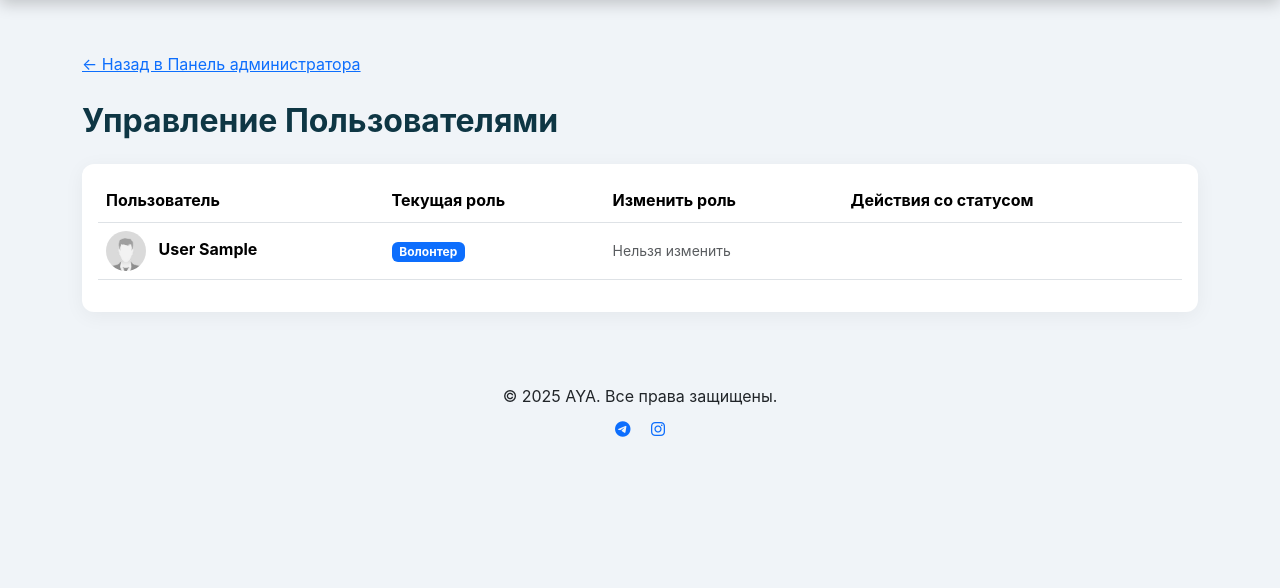
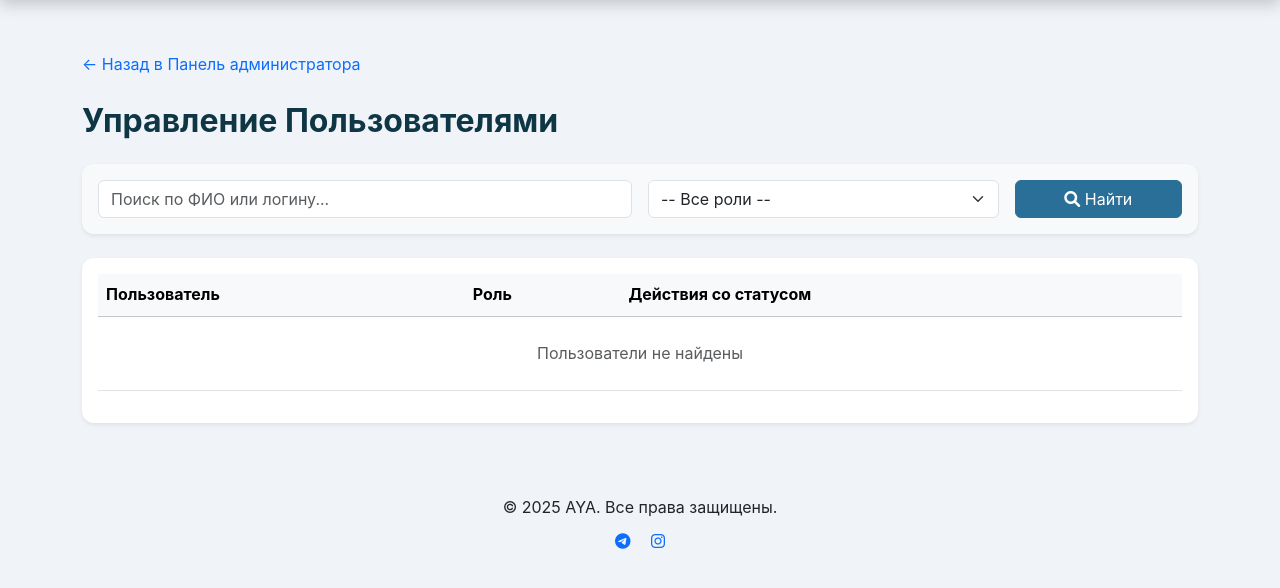
Before and after one commit to fayzkosimov06-cyber/aya-platform, a Django app: page /administration/users/ in a window 1280 px wide. Shown: the part 66-654 px from the top of the page. Run offline with Django 5.2, Linux system fonts and the light colour scheme; the visitor is signed in with stand-in values (Sample User, id 1); data comes from the database, SQL or seed files in the repository; some libraries are stand-ins or nearby versions.

Commit message:
Final design update: Home, Events, Admin page

```diff
--- a/templates/base.html
+++ b/templates/base.html
@@ -17,6 +17,14 @@
         .glowing-border-container.leader-active { animation: spin 6s linear infinite; }
     </style>
     {% block extra_css %}{% endblock %}
+
+    <link href="https://cdn.jsdelivr.net/npm/select2@4.1.0-rc.0/dist/css/select2.min.css" rel="stylesheet" />
+    <style>
+        .select2-container .select2-selection--single { height: 38px; border: 1px solid #ced4da; display: flex; align-items: center; }
+        .select2-container--default .select2-selection--single .select2-selection__arrow { height: 36px; }
+        /* Стиль для мульти-выбора */
+        .select2-container .select2-selection--multiple { min-height: 38px; border: 1px solid #ced4da; }
+    </style>
 </head>
 <body>
     <nav class="navbar navbar-expand-lg navbar-dark bg-primary fixed-top">
@@ -120,6 +128,19 @@
     </footer>
 
     <script src="https://cdn.jsdelivr.net/npm/bootstrap@5.3.3/dist/js/bootstrap.bundle.min.js" integrity="sha384-YvpcrYf0tY3lHB60NNkmXc5s9fDVZLESaAA55NDzOxhy9GkcIdslK1eN7N6jIeHz" crossorigin="anonymous"></script>
+    <script src="https://code.jquery.com/jquery-3.7.1.min.js"></script>
+    <script src="https://cdn.jsdelivr.net/npm/select2@4.1.0-rc.0/dist/js/select2.min.js"></script>
+
+    <script>
+        // Автоматическая активация Select2 для всех селектов с классом 'use-select2'
+        $(document).ready(function() {
+            $('.use-select2').select2({
+                width: '100%',
+                placeholder: "Выберите из списка...",
+                allowClear: true
+            });
+        });
+    </script>
     {% block extra_js %}{% endblock %}
 </body>
 </html>
--- a/templates/users/user_management.html
+++ b/templates/users/user_management.html
@@ -5,18 +5,38 @@
 
 {% block content %}
 <div class="container my-5">
-    <a href="{% url 'admin_dashboard' %}">&larr; Назад в Панель администратора</a>
+    <a href="{% url 'admin_dashboard' %}" class="text-decoration-none">&larr; Назад в Панель администратора</a>
     <h2 class="my-4">Управление Пользователями</h2>
 
-    <div class="card">
+    <div class="card shadow-sm mb-4 bg-light">
+        <div class="card-body">
+            <form method="get" class="row g-3">
+                <div class="col-md-6">
+                    <input type="text" name="search" class="form-control" placeholder="Поиск по ФИО или логину..." value="{{ search_query }}">
+                </div>
+                <div class="col-md-4">
+                    <select name="role_filter" class="form-select">
+                        <option value="">-- Все роли --</option>
+                        {% for code, name in role_choices %}
+                            <option value="{{ code }}" {% if role_filter == code %}selected{% endif %}>{{ name }}</option>
+                        {% endfor %}
+                    </select>
+                </div>
+                <div class="col-md-2">
+                    <button type="submit" class="btn btn-primary w-100"><i class="fas fa-search"></i> Найти</button>
+                </div>
+            </form>
+        </div>
+    </div>
+
+    <div class="card shadow-sm">
         <div class="card-body">
             <div class="table-responsive">
                 <table class="table table-hover align-middle">
-                    <thead>
+                    <thead class="table-light">
                         <tr>
                             <th>Пользователь</th>
-                            <th>Текущая роль</th>
-                            <th>Изменить роль</th>
+                            <th>Роль</th>
                             <th>Действия со статусом</th>
                         </tr>
                     </thead>
@@ -24,53 +44,58 @@
                         {% for user in users_list %}
                         <tr>
                             <td>
-                                {% if user.photo and user.photo.url %}
-                                    <img src="{{ user.photo.url }}" class="rounded-circle" width="40" height="40" alt="Фото" style="object-fit: cover;">
+                                <div class="d-flex align-items-center">
+                                    {% if user.photo %}
+                                        <img src="{{ user.photo.url }}" class="rounded-circle me-2" width="40" height="40" style="object-fit: cover;">
                                     {% else %}
-                                    {% if user.gender == 'F' %}
-                                        <img src="{% static 'img/female_avatar.png' %}" class="rounded-circle" width="40" height="40" alt="Аватар">
-                                    {% else %}
-                                        <img src="{% static 'img/male_avatar.png' %}" class="rounded-circle" width="40" height="40" alt="Аватар">
-                                    {% endif %}
+                                        <img src="{% static 'img/male_avatar.png' %}" class="rounded-circle me-2" width="40" height="40">
                                     {% endif %}
 
-                                <strong class="ms-2">{{ user.get_full_name|default:user.username }}</strong>
-                                {% if user.is_active_volunteer_title %}
-                                    <i class="fas fa-star text-warning" title="Активный волонтер"></i>
-                                {% endif %}
+                                    <div>
+                                        <a href="{% url 'public_profile' user.pk %}" class="fw-bold text-dark text-decoration-none">
+                                            {{ user.get_full_name }}
+                                        </a>
+                                        <div class="small text-muted">{{ user.username }}</div>
+                                    </div>
+                                </div>
                             </td>
-                            <td>
-                                <span class="badge bg-primary">{{ user.get_role_display_custom }}</span>
-                            </td>
+
                             <td>
                                 {% if not user.is_superuser %}
-                                <form action="{% url 'update_user_role' user.pk %}" method="post" class="d-flex">
+                                <form action="{% url 'update_user_role' user.pk %}" method="post" class="d-flex gap-2">
                                     {% csrf_token %}
-                                    <select name="role" class="form-select form-select-sm me-2">
-                                        {% for role_key, role_name in role_choices %}
-                                        <option value="{{ role_key }}" {% if user.role == role_key %}selected{% endif %}>
-                                            {{ role_name }}
+                                    <select name="role" class="form-select form-select-sm" style="max-width: 150px;">
+                                        {% for code, name in role_choices %}
+                                            <option value="{{ code }}" {% if user.role == code %}selected{% endif %}>
+                                                {{ name }}
                                             </option>
                                         {% endfor %}
                                     </select>
-                                    <button type="submit" class="btn btn-sm btn-outline-primary">Сохранить</button>
+                                    <button type="submit" class="btn btn-sm btn-outline-primary" title="Сохранить роль">
+                                        <i class="fas fa-save"></i>
+                                    </button>
                                 </form>
                                 {% else %}
-                                <span class="text-muted small">Нельзя изменить</span>
+                                    <span class="badge bg-danger">SuperAdmin</span>
                                 {% endif %}
                             </td>
+
                             <td>
                                 {% if not user.is_superuser %}
                                 <form action="{% url 'toggle_active_volunteer' user.pk %}" method="post">
                                     {% csrf_token %}
                                     {% if user.is_active_volunteer_title %}
-                                        <button type="submit" class="btn btn-sm btn-outline-warning">⭐ Снять статус</button>
+                                        <button type="submit" class="btn btn-sm btn-warning text-dark"><i class="fas fa-star"></i> Активный</button>
                                     {% else %}
-                                        <button type="submit" class="btn btn-sm btn-success">⭐ Сделать Активным</button>
+                                        <button type="submit" class="btn btn-sm btn-outline-secondary"><i class="far fa-star"></i> Обычный</button>
                                     {% endif %}
                                 </form>
                                 {% endif %}
                             </td>
+                        </tr>
+                        {% empty %}
+                        <tr>
+                            <td colspan="3" class="text-center text-muted py-4">Пользователи не найдены</td>
                         </tr>
                         {% endfor %}
                     </tbody>
--- a/users/views.py
+++ b/users/views.py
@@ -403,12 +403,37 @@
     context = {'total_users': User.objects.count()}
     return render(request, 'users/admin_dashboard.html', context)
 
+# --- 1. ОБНОВЛЕННАЯ ФУНКЦИЯ УПРАВЛЕНИЯ ПОЛЬЗОВАТЕЛЯМИ (С ПОИСКОМ) ---
 @login_required
 def user_management_view(request):
     if not is_admin_or_higher(request.user): return redirect('home')
-    users_list = User.objects.all().order_by('last_name')
+
+    # Базовый список (исключая супер-админа)
+    users_list = User.objects.exclude(is_superuser=True).order_by('last_name')
+
+    # --- ПОИСК ---
+    search_query = request.GET.get('search', '')
+    role_filter = request.GET.get('role_filter', '')
+
+    if search_query:
+        users_list = users_list.filter(
+            Q(first_name__icontains=search_query) |
+            Q(last_name__icontains=search_query) |
+            Q(patronymic__icontains=search_query) |
+            Q(username__icontains=search_query)
+        )
+
+    if role_filter:
+        users_list = users_list.filter(role=role_filter)
+
     role_choices = User.ROLE_CHOICES
-    context = {'users_list': users_list, 'role_choices': role_choices}
+
+    context = {
+        'users_list': users_list,
+        'role_choices': role_choices,
+        'search_query': search_query,
+        'role_filter': role_filter
+    }
     return render(request, 'users/user_management.html', context)
 
 @login_required
@@ -478,7 +503,7 @@
 @login_required
 def direction_management_view(request):
     if not is_admin_or_higher(request.user): return redirect('home')
-    directions = Direction.objects.all().prefetch_related('leader')
+    directions = Direction.objects.all().prefetch_related('leaders')
     volunteers = User.objects.filter(is_approved=True)
     return render(request, 'users/direction_management.html', {'directions': directions, 'volunteers': volunteers})
 
@@ -504,37 +529,45 @@
         messages.warning(request, f'Направление "{direction.name}" удалено.')
     return redirect('direction_management')
 
+# --- 2. ОБНОВЛЕННАЯ ФУНКЦИЯ ДЛЯ НАПРАВЛЕНИЙ (МНОГО ЛИДЕРОВ) ---
 @login_required
 def assign_direction_leader_view(request, pk):
     if not is_admin_or_higher(request.user): return redirect('home')
+
     if request.method == 'POST':
         direction = get_object_or_404(Direction, pk=pk)
         leader_id = request.POST.get('leader')
-        if direction.leader:
-            old_leader = direction.leader
-            if not Direction.objects.filter(leader=old_leader).exclude(pk=pk).exists():
-                old_leader.role = 'volunteer'; old_leader.save()
-        if leader_id:
-            new_leader = get_object_or_404(User, pk=leader_id)
-            direction.leader = new_leader; direction.save()
-            new_leader.role = 'leader'; new_leader.save()
-            AuditLog.objects.create(actor=request.user, action=f"Назначил {new_leader.get_full_name()} руководителем направления '{direction.name}'", target_user=new_leader)
-            messages.success(request, f'{new_leader.get_full_name()} назначен руководителем направления "{direction.name}".')
+
+        # Находим пользователя
+        user_to_assign = get_object_or_404(User, pk=leader_id)
+
+        # Если он уже лидер этого направления — снимаем
+        if user_to_assign in direction.leaders.all():
+            direction.leaders.remove(user_to_assign)
+            # Если у него нет других направлений, можно понизить роль (опционально)
+            # но пока оставим роль 'leader', вдруг он руководит школой
+            log_action(request.user, f"Снял {user_to_assign.get_full_name()} с руководства направлением '{direction.name}'", target=user_to_assign)
+            messages.info(request, f'{user_to_assign.get_full_name()} снят с направления "{direction.name}".')
+
+        # Если он не лидер — назначаем
         else:
-            if direction.leader:
-                old_leader = direction.leader
-                old_leader.role = 'volunteer'
-                old_leader.save()
-            direction.leader = None; direction.save()
-            AuditLog.objects.create(actor=request.user, action=f"Снял руководителя с направления '{direction.name}'")
-            messages.info(request, f'С направления "{direction.name}" снят руководитель.')
+            direction.leaders.add(user_to_assign)
+            user_to_assign.role = 'leader'
+            user_to_assign.save()
+            log_action(request.user, f"Назначил {user_to_assign.get_full_name()} руководителем направления '{direction.name}'", target=user_to_assign)
+            messages.success(request, f'{user_to_assign.get_full_name()} назначен руководителем направления "{direction.name}".')
+
     return redirect('direction_management')
 
 @login_required
 def school_management_view(request):
     if not is_admin_or_higher(request.user): return redirect('home')
-    schools = School.objects.all().prefetch_related('leaders')
-    volunteers = User.objects.filter(is_approved=True)
+
+    schools = School.objects.all().prefetch_related('leaders') # Здесь leaders было изначально, это ок
+
+    # Сортируем волонтеров для удобного поиска
+    volunteers = User.objects.filter(is_approved=True).exclude(is_superuser=True).order_by('last_name')
+
     return render(request, 'users/school_management.html', {'schools': schools, 'volunteers': volunteers})
 
 @login_required
```
Also changed, not shown: templates/users/direction_management.html (+31 -16 lines), templates/users/school_management.html (+25 -10 lines), users/models.py (+5 -5 lines), users/migrations/0018_remove_direction_leader_direction_leaders.py (added). Lines whose indentation alone changed are shown as unchanged.
